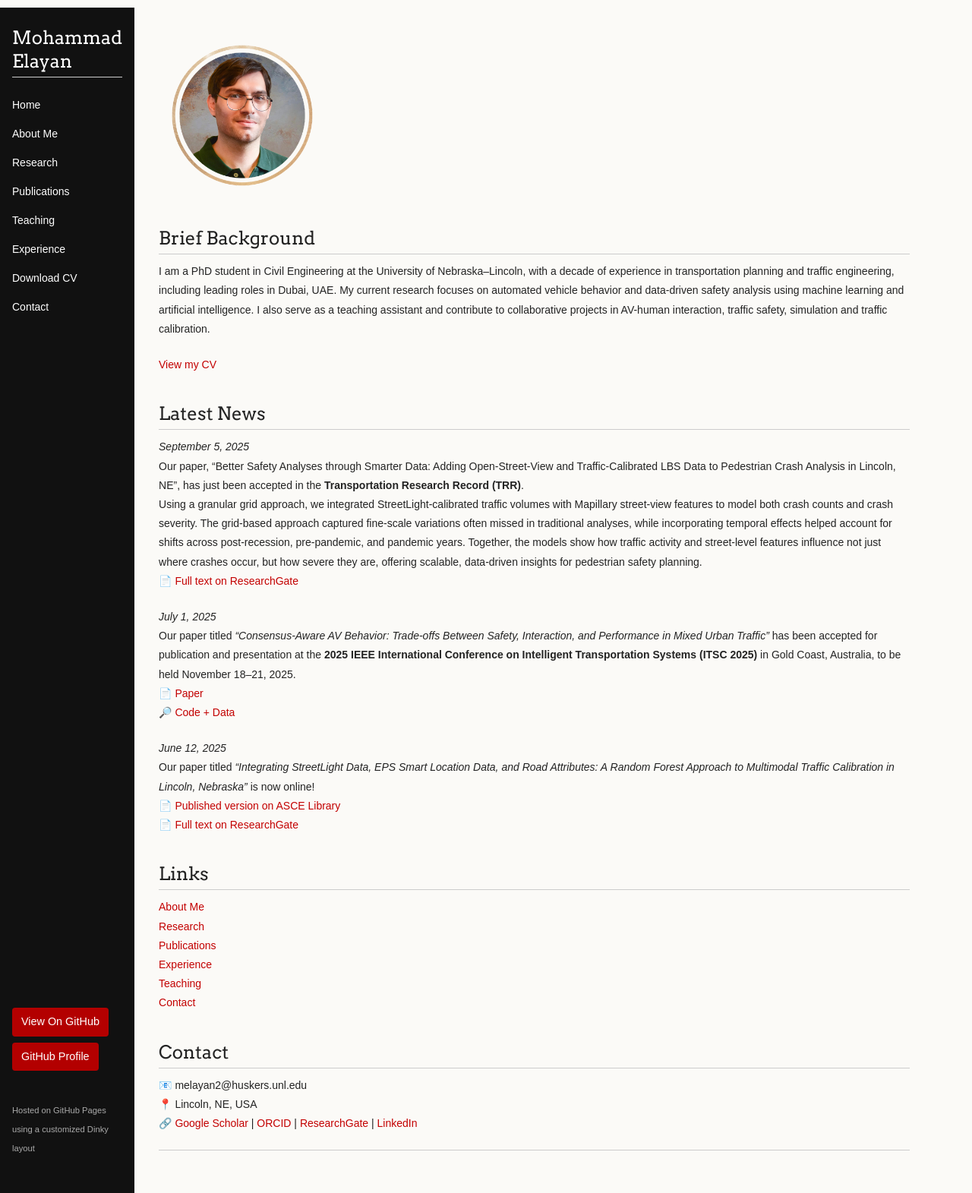
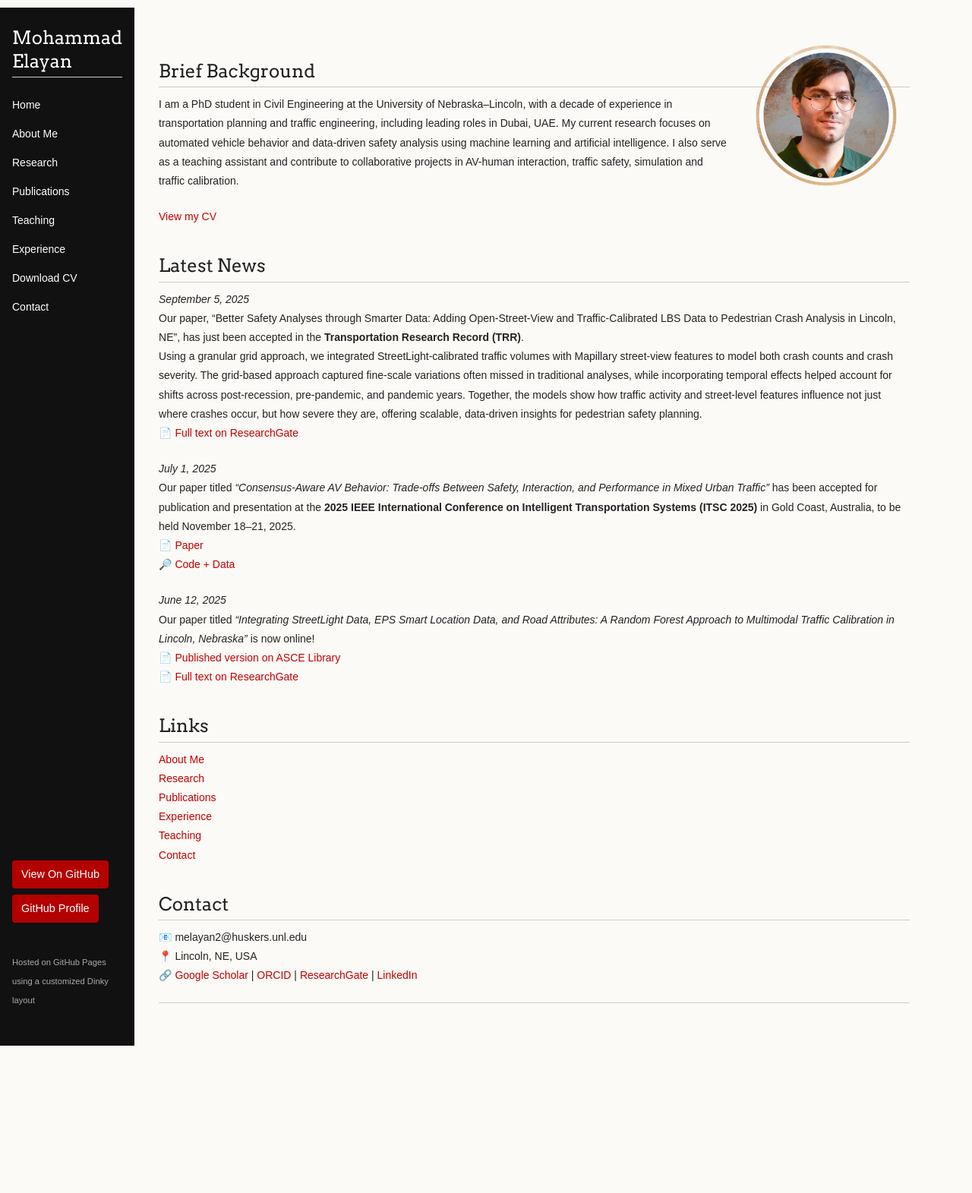
Before and after one commit to mselayan/mselayan.github.io, a Jekyll site: the page built from index.md, in a window 1280 px wide. Shown: the whole page at 76% size. Built offline with Jekyll 4.4.1, drawn with Linux system fonts in a browser that asks for light colours; after the commit the page ends 1377 px from its top, so only the background shows below that.

Commit message:
Update index.md

```diff
--- a/index.md
+++ b/index.md
@@ -3,7 +3,9 @@ title: Mohammad Elayan
 layout: default
 ---
 
-<img src="DP3.png" alt="Mohammad Elayan" style="width: 220px; border-radius: 1px;" />
+<img src="DP3.png"
+     alt="Mohammad Elayan"
+     style="float: right; width: 220px; height: auto; border-radius: 0; margin-left: 15px; margin-bottom: 10px;" />
 
 ## Brief Background
 I am a PhD student in Civil Engineering at the University of Nebraska–Lincoln, with a decade of experience in transportation planning and traffic engineering, including leading roles in Dubai, UAE. My current research focuses on automated vehicle behavior and data-driven safety analysis using machine learning and artificial intelligence. I also serve as a teaching assistant and contribute to collaborative projects in AV-human interaction, traffic safety, simulation and traffic calibration.
```
